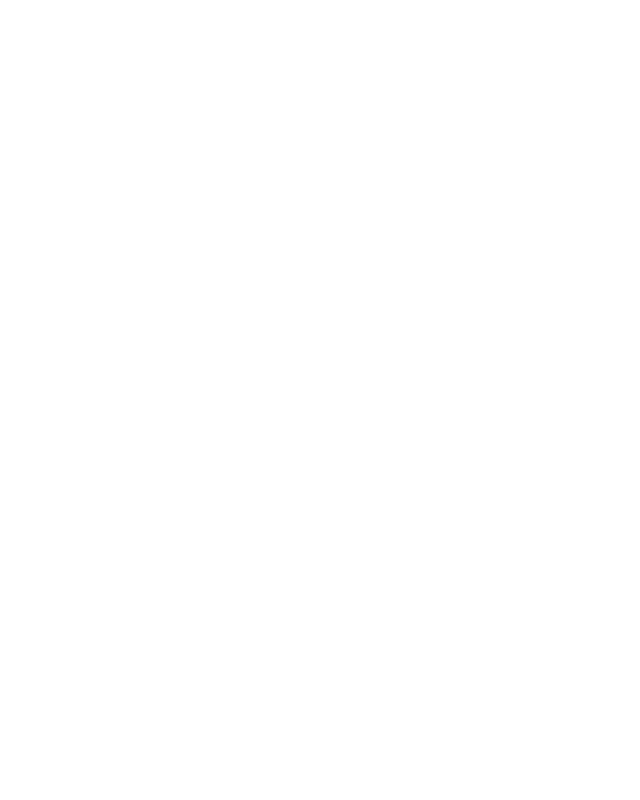
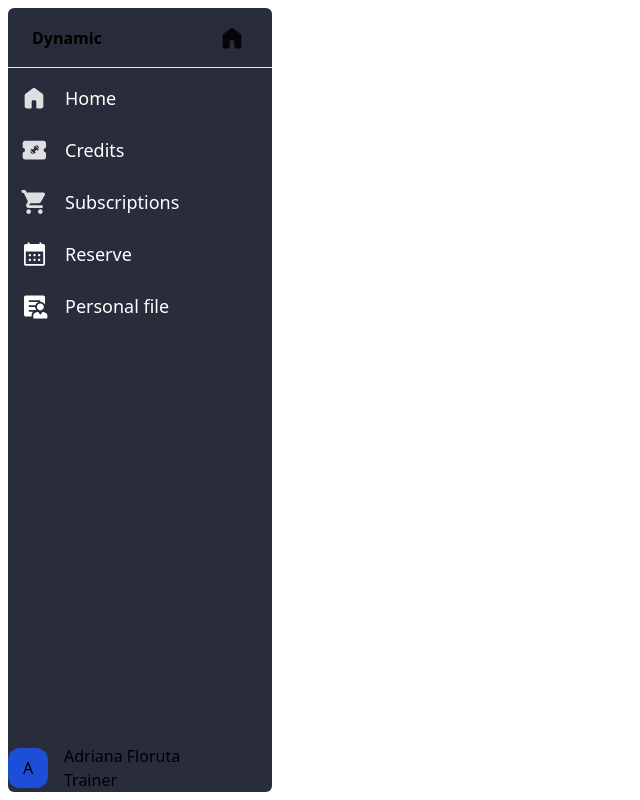
Before and after one commit to FloFlo25/dynamic-dashboard-v2.1, a Next.js app: page / in a window 1280 px wide. Before the commit this address had no page. Shown: the whole page, without its empty margins (0-640 px from the left). Built offline with nearby package versions, Linux system fonts and the light colour scheme.

Commit message:
removed clientwrapper from the flow of the app since i have the middleware now

```diff
--- a/src/app/ClientWrapper.tsx
+++ /dev/null
@@ -1,23 +0,0 @@
-"use client";
-
-import { isUserLoggedIn } from "~/lib/utils";
-import SidebarDesktop from "./_components/SidebarDesktop";
-import SidebarMobile from "./_components/SidebarMobile";
-
-export default function ClientWrapper({
-	children,
-}: {
-	children: React.ReactNode;
-}) {
-	return (
-		<div className="flex">
-			{isUserLoggedIn() && (
-				<div className="grid min-h-screen md:grid-cols-[220px_1fr] lg:grid-cols-[280px_1fr]">
-					<SidebarDesktop />
-					<SidebarMobile />
-				</div>
-			)}
-			{children}
-		</div>
-	);
-}
--- a/src/app/layout.tsx
+++ b/src/app/layout.tsx
@@ -1,10 +1,7 @@
-'use client'
-
 import "~/styles/globals.css";
 
 import { Inter, Poppins } from "next/font/google";
 import { Toaster } from "~/components/ui/toaster";
-import ClientWrapper from "./ClientWrapper";
 
 const inter = Inter({
 	subsets: ["latin"],
@@ -17,11 +14,11 @@
 	variable: "--font-poppins",
 });
 
-// export const metadata = {
-// 	title: "Dynamic Dashboard",
-// 	description: "Generated by create-t3-app",
-// 	icons: [{ rel: "icon", url: "/dynamicIcon.svg" }],
-// };
+export const metadata = {
+	title: "Dynamic Dashboard",
+	description: "Generated by create-t3-app",
+	icons: [{ rel: "icon", url: "/dynamicIcon.svg" }],
+};
 
 export default function RootLayout({
 	children,
@@ -31,7 +28,7 @@
 	return (
 		<html lang="en">
 			<body className={`font-sans ${inter.variable} ${poppins.variable}`}>
-				<ClientWrapper>{children}</ClientWrapper>
+				{children}
 				<Toaster />
 			</body>
 		</html>
--- a/src/app/page.tsx
+++ b/src/app/page.tsx
@@ -1,10 +1,13 @@
-"use client";
-
-import { redirect } from "next/navigation";
-import { isUserLoggedIn } from "~/lib/utils";
+import SidebarDesktop from "./_components/SidebarDesktop";
+import SidebarMobile from "./_components/SidebarMobile";
 
 export default function HomePage() {
-	if (!isUserLoggedIn()) redirect("/login");
-
-	return <main>Main content</main>;
+	return (
+		<main>
+			<div className="grid min-h-screen md:grid-cols-[220px_1fr] lg:grid-cols-[280px_1fr]">
+				<SidebarDesktop />
+				<SidebarMobile />
+			</div>
+		</main>
+	);
 }
```
